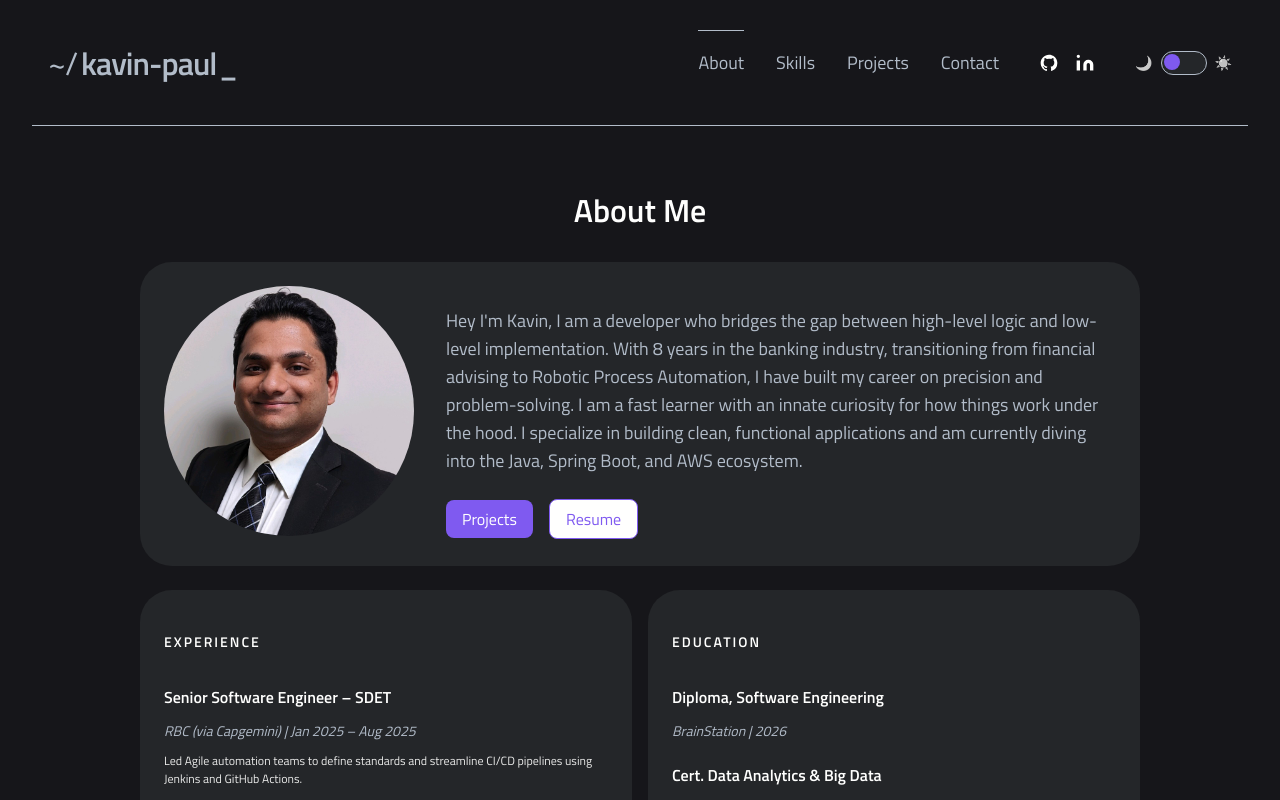
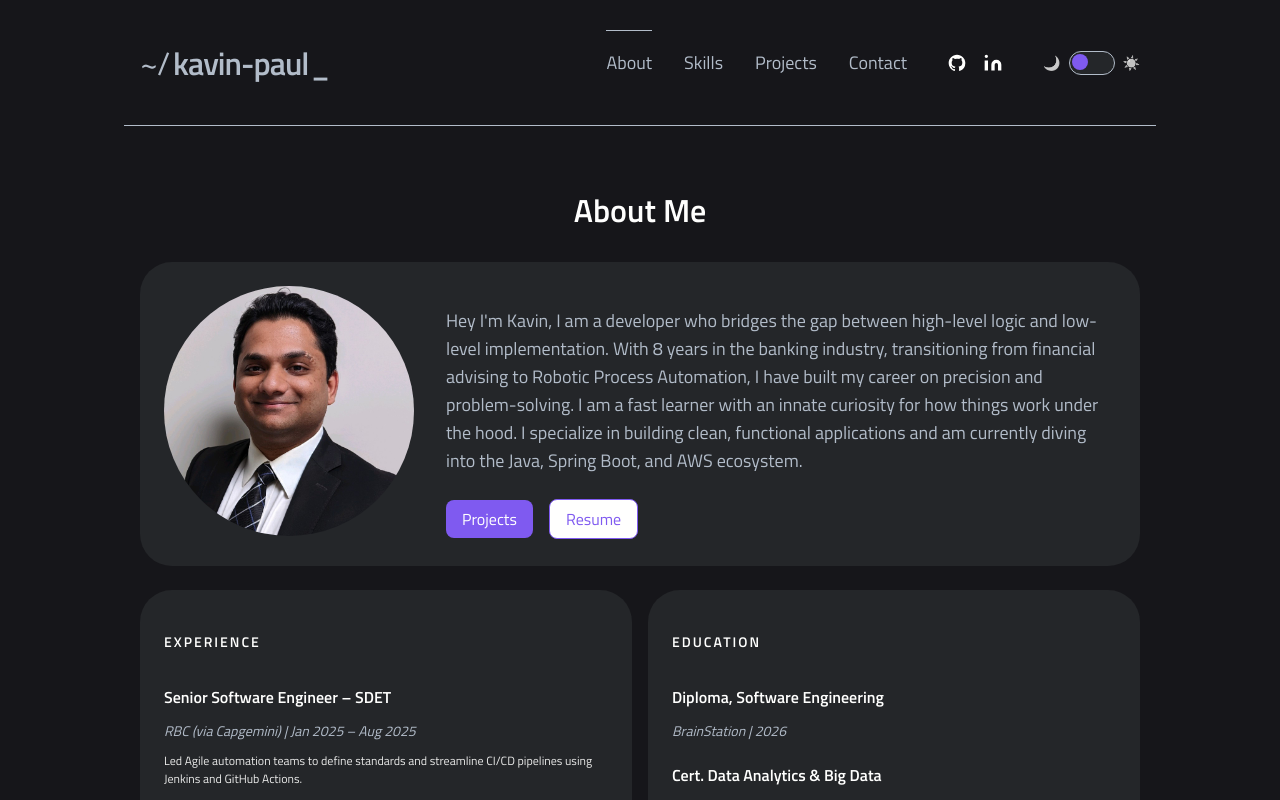
Before and after one commit to CodingKavin/MyPortfolio, a React (Vite) app: page / in a window 1280 px wide. Shown: the top 800 px of the page. Built offline with nearby package versions, Linux system fonts and the light colour scheme.

Commit message:
add max width to navbar with margin auto

```diff
--- a/src/components/Navigation/Navigation.scss
+++ b/src/components/Navigation/Navigation.scss
@@ -13,10 +13,11 @@
   padding: pxToRem(8) pxToRem(8);
   border-bottom: 1px solid $color-text-secondary;
   background-color: $color-background-dark;
+  max-width: pxToRem(1000);
 
   @include tablet {
     position: sticky;
-    margin: 0 pxToRem(32);
+    margin: 0 auto;
     padding: pxToRem(16) pxToRem(16);
   }
 
```
